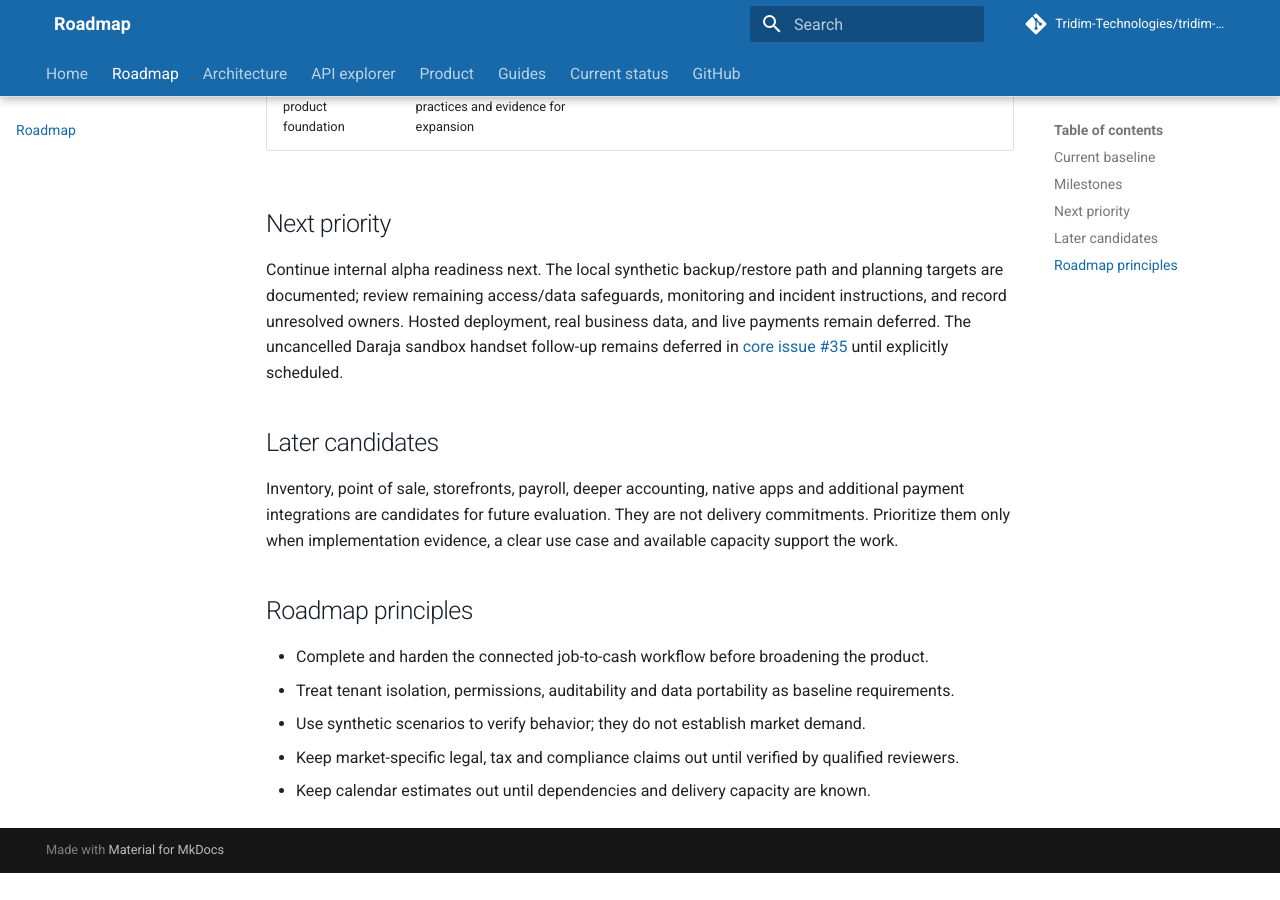
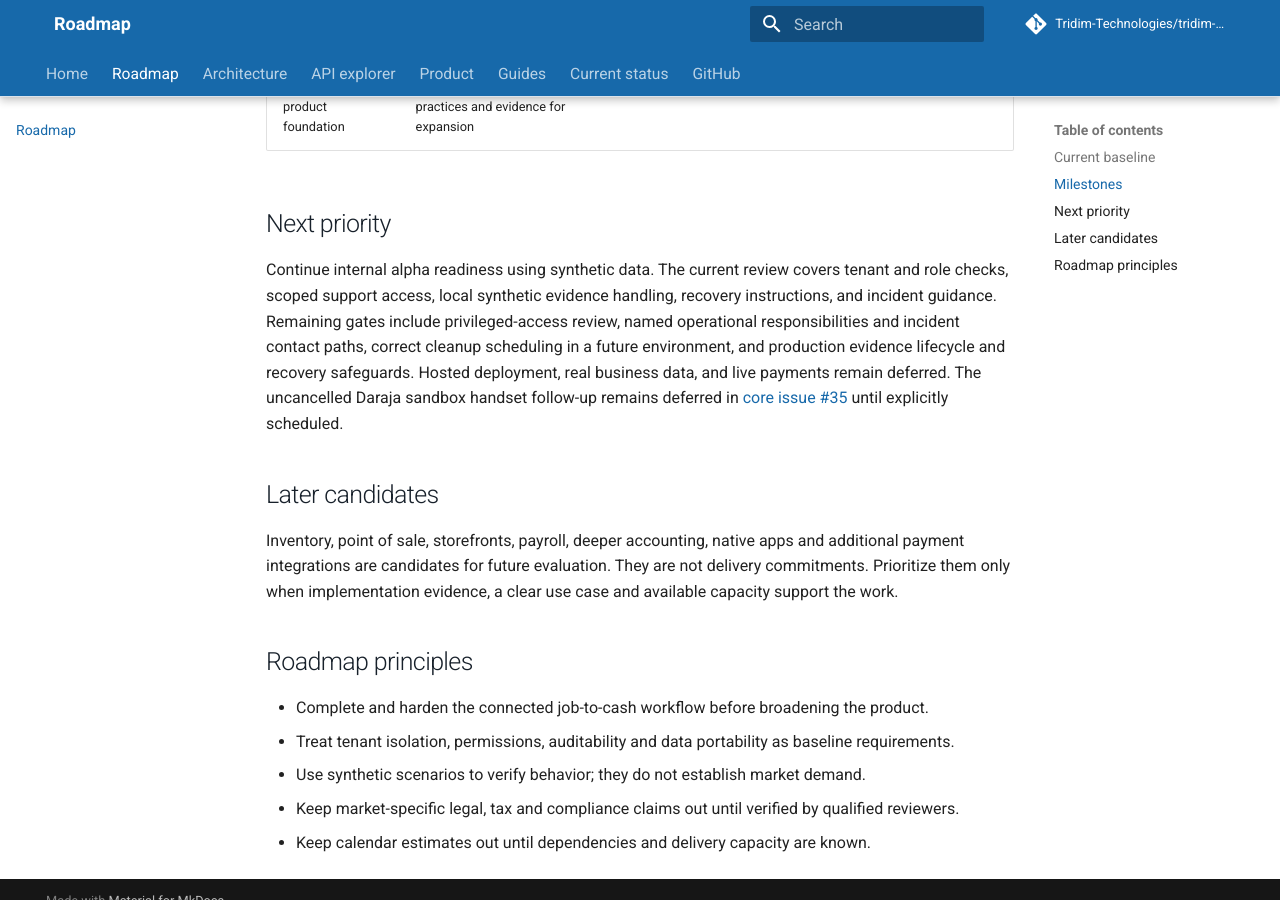
Before and after one commit to Tridim-Technologies/tridim-business-docs, an MkDocs documentation site: the page built from site-docs/roadmap.md, in a window 1280 px wide and 900 px high, scrolled down 1281 px. Built offline with MkDocs 1.6.1 and Material for MkDocs 9.7.7, drawn with Linux system fonts in a browser that asks for light colours; comment, search, counter and statistics services are not loaded; before the commit the page ends 2154 px from its top, so only the background shows below that.

Commit message:
docs(roadmap): reflect current alpha readiness gates (#22)

```diff
--- a/site-docs/roadmap.md
+++ b/site-docs/roadmap.md
@@ -24,7 +24,7 @@
 
 ## Next priority
 
-Continue internal alpha readiness next. The local synthetic backup/restore path and planning targets are documented; review remaining access/data safeguards, monitoring and incident instructions, and record unresolved owners. Hosted deployment, real business data, and live payments remain deferred. The uncancelled Daraja sandbox handset follow-up remains deferred in [core issue #35](https://github.com/Tridim-Technologies/tridim-business/issues/35) until explicitly scheduled.
+Continue internal alpha readiness using synthetic data. The current review covers tenant and role checks, scoped support access, local synthetic evidence handling, recovery instructions, and incident guidance. Remaining gates include privileged-access review, named operational responsibilities and incident contact paths, correct cleanup scheduling in a future environment, and production evidence lifecycle and recovery safeguards. Hosted deployment, real business data, and live payments remain deferred. The uncancelled Daraja sandbox handset follow-up remains deferred in [core issue #35](https://github.com/Tridim-Technologies/tridim-business/issues/35) until explicitly scheduled.
 
 ## Later candidates
 
```
